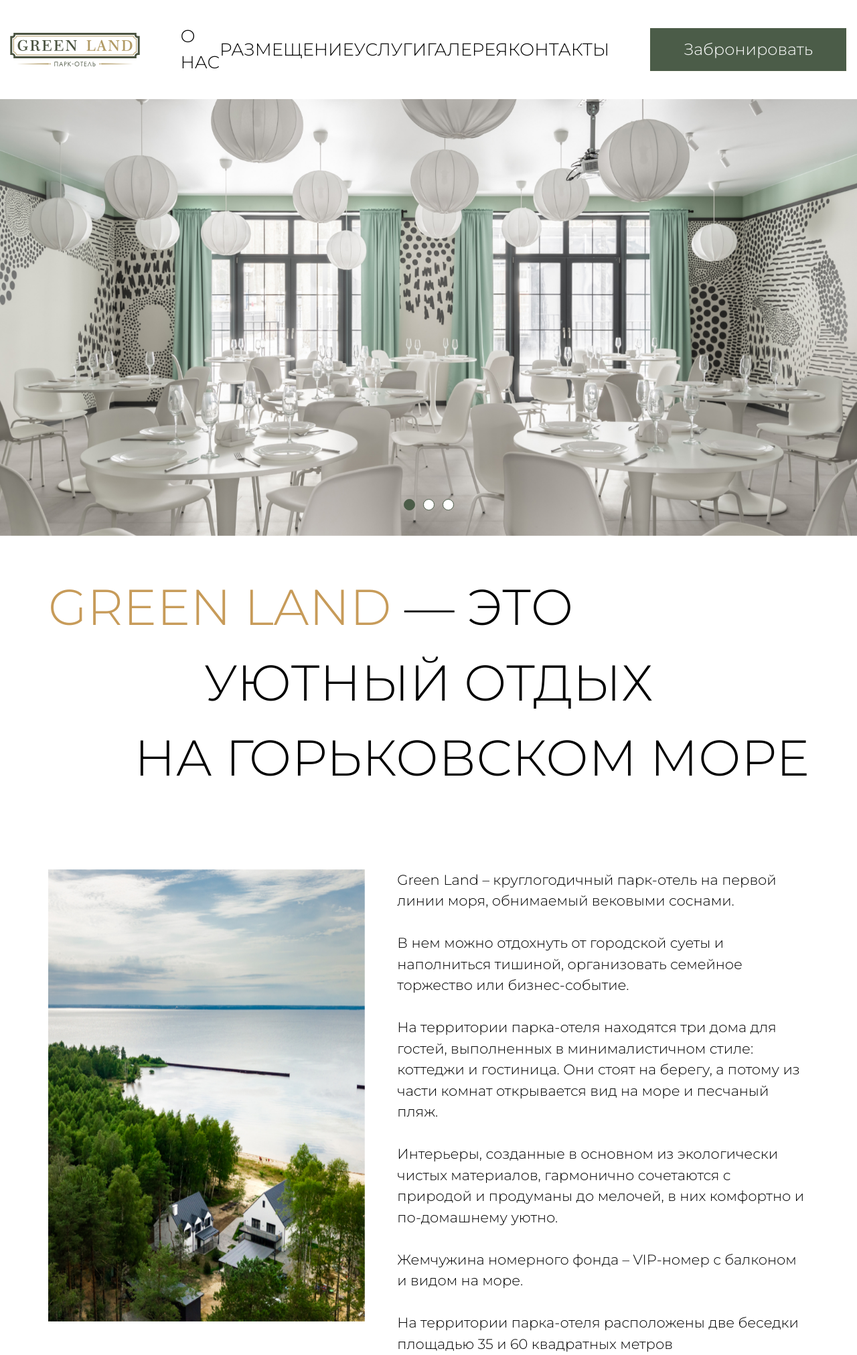
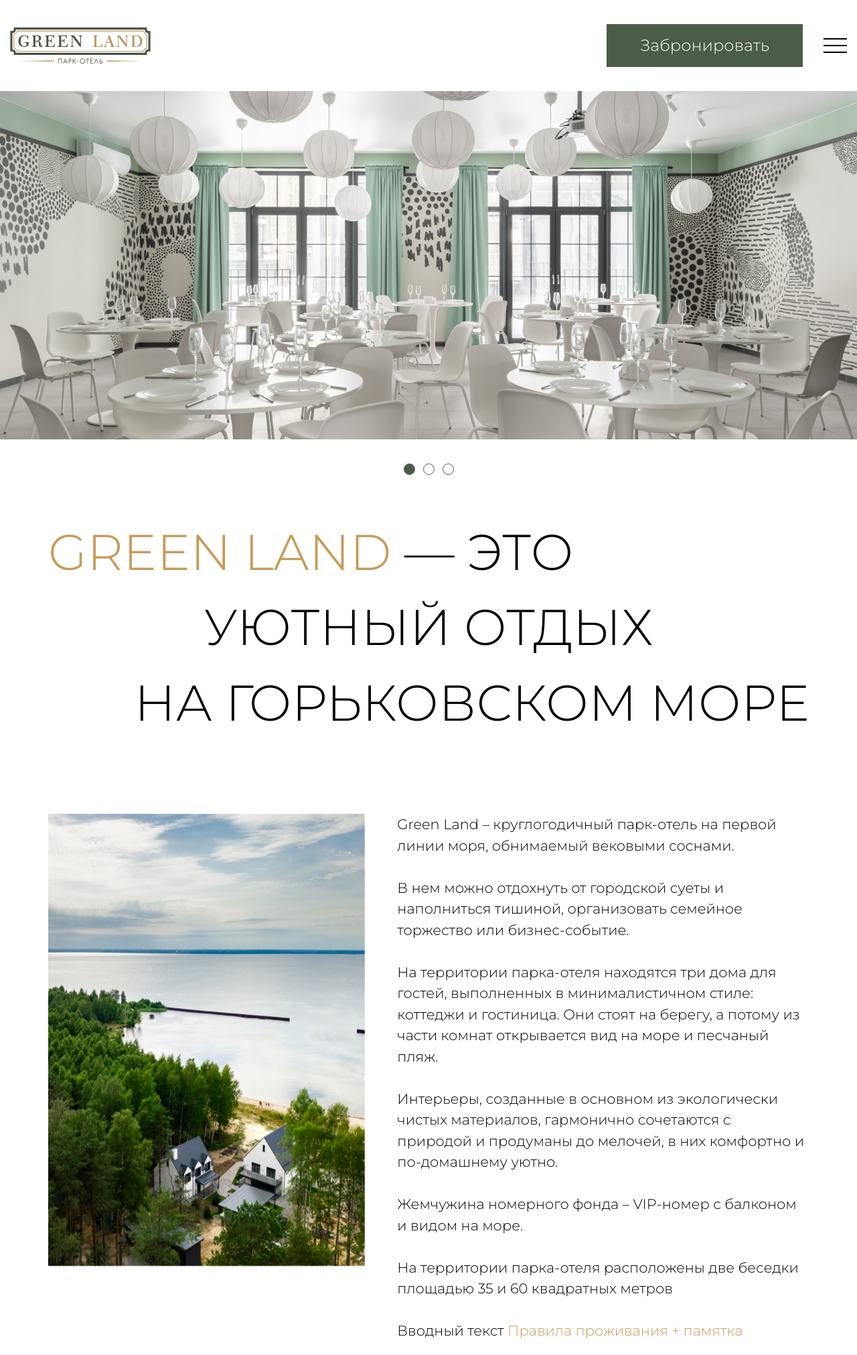
Before and after one commit to acr0matic/greenland, a PHP site: page / in a window 1280 px wide. Shown: the top 2023 px of the page at 67% size. Run offline with PHP 8.4, Linux system fonts and the light colour scheme; style sheets or scripts are compiled from the project's sources.

Commit message:
feat: первая итерация правок

```diff
--- a/src/layout/partial/header.php
+++ b/src/layout/partial/header.php
@@ -102,12 +102,12 @@
       </div>
       <!-- /.header__nav -->
 
-      <div class="header__action d-none d-md-block me-4 me-lg-0">
+      <div class="header__action d-none d-md-block">
         <a href="#callback" class="button button--header button-primary">Забронировать</a>
       </div>
       <!-- /.header__action -->
 
-      <div class="header__burger d-block d-lg-none">
+      <div class="header__burger">
         <button class="hamburger hamburger--squeeze" type="button">
           <span class="hamburger-box">
             <span class="hamburger-inner"></span>
--- a/src/post.php
+++ b/src/post.php
@@ -19,7 +19,7 @@
               </a>
             </picture>
 
-            <div class="post__thumb d-none">
+            <div class="post__thumb d-sm-none">
               <div class="row g-2">
                 <div class="col-3">
                   <picture class="catalog-item__picture lazy">
--- a/src/scss/components/button/_button.scss
+++ b/src/scss/components/button/_button.scss
@@ -33,6 +33,10 @@
     padding-left: 0;
   }
 
+  &--small {
+    font-size: $font-size__text--regular;
+  }
+
   &--header {
     @include breakpoint($breakpoint-tablet--large) {
       font-size: $font-size__text--big - 2px;
--- a/src/scss/components/slider/_hero.scss
+++ b/src/scss/components/slider/_hero.scss
@@ -1,6 +1,5 @@
 .slider-hero {
   .swiper-pagination {
-    position: absolute;
-    bottom: 30px;
+
   }
 }
--- a/src/scss/layout/common/_header.scss
+++ b/src/scss/layout/common/_header.scss
@@ -39,10 +39,36 @@
   }
 
   &__nav {
+    @include breakpoint(max-width 1300px) {
+      display: none;
+    }
+
     flex-grow: 1;
   }
 
   &__action {
+    @include breakpoint(max-width 1800px) {
+      margin-left: 0;
+
+      transform: scale(0.8);
+      transform-origin: center right;
+    }
+
+    @include breakpoint(max-width 1300px) {
+      margin-right: 30px;
+      margin-left: auto;
+
+      transform: none;
+    }
+
     margin-left: 60px;
   }
+
+  &__burger {
+    @include breakpoint(max-width 1300px) {
+      display: block;
+    }
+
+    display: none;
+  }
 }
--- a/src/scss/layout/common/_nav.scss
+++ b/src/scss/layout/common/_nav.scss
@@ -26,11 +26,7 @@
     }
 
     .nav__link {
-      @include breakpoint($breakpoint-laptop--medium) {
-        font-size: $font-size__text--large + 2px;
-      }
-
-      @include breakpoint($breakpoint-laptop) {
+      @include breakpoint(max-width 1800px) {
         font-size: $font-size__text--big;
       }
 
--- a/src/scss/layout/page/catalog/_card.scss
+++ b/src/scss/layout/page/catalog/_card.scss
@@ -19,6 +19,8 @@
   }
 
   &__title {
+    margin-bottom: 5px;
+
     font-size: 24px;
     line-height: 1;
   }
@@ -36,6 +38,8 @@
       display: flex;
       align-items: center;
 
+      font-size: $font-size__text--regular + 2px;
+
       &:not(:last-child) {
         margin-bottom: 15px;
       }
--- a/src/scss/layout/page/index/_about.scss
+++ b/src/scss/layout/page/index/_about.scss
@@ -1,4 +1,8 @@
 #about {
+  @include breakpoint($breakpoint-tablet) {
+    margin-top: 80px;
+  }
+
   margin-top: 50px;
 }
 
--- a/src/scss/layout/page/index/_hero.scss
+++ b/src/scss/layout/page/index/_hero.scss
@@ -13,25 +13,6 @@
     }
 
     width: 100%;
-    height: calc(100vh - var(--header-height));
-  }
-
-  &__action {
-    @include breakpoint($breakpoint-tablet) {
-      bottom: -90px;
-      width: 95%;
-    }
-
-    position: absolute;
-    bottom: 10%;
-    left: 50%;
-
-    transform: translateX(-50%);
-
-    .button {
-      @include breakpoint($breakpoint-tablet) {
-        width: 100%;
-      }
-    }
+    height: calc(82vh - var(--header-height));
   }
 }
--- a/src/scss/layout/page/index/service/_item.scss
+++ b/src/scss/layout/page/index/service/_item.scss
@@ -2,6 +2,10 @@
   &__picture {
     @include breakpoint($breakpoint-laptop--medium) {
       margin-bottom: 20px;
+    }
+
+    @include breakpoint($breakpoint-tablet) {
+      margin-bottom: 12px;
     }
 
     margin-bottom: 24px;
@@ -12,8 +16,11 @@
       font-size: 24px;
     }
 
+    @include breakpoint($breakpoint-tablet) {
+      font-size: 21px;
+    }
+
     font-size: 40px;
-    line-height: 1;
   }
 
   &__price {
@@ -21,6 +28,12 @@
       font-size: 20px;
     }
 
-    font-size: 32px;
+    @include breakpoint($breakpoint-tablet) {
+      margin-top: 0;
+      font-size: 16px;
+    }
+
+    margin-top: -5px;
+    font-size: 28px;
   }
 }
--- a/src/scss/layout/page/post/_post.scss
+++ b/src/scss/layout/page/post/_post.scss
@@ -72,9 +72,17 @@
 
     @include breakpoint($breakpoint-mobile--large) {
       position: static !important;
+      height: 240px;
     }
 
     height: 666px;
+    transition: $transition ease;
+
+    @media (hover: hover) {
+      &:hover {
+        opacity: 0.8;
+      }
+    }
   }
 
   &__thumb {
--- a/src/scss/layout/partials/element/logo/_logo.scss
+++ b/src/scss/layout/partials/element/logo/_logo.scss
@@ -8,7 +8,7 @@
   }
 
   &--header {
-    @include breakpoint($breakpoint-laptop--medium) {
+    @include breakpoint(max-width 1800px) {
       width: 210px;
     }
 
--- a/src/scss/layout/partials/section/_callback.scss
+++ b/src/scss/layout/partials/section/_callback.scss
@@ -4,7 +4,7 @@
   }
 
   .section__title {
-    @include breakpoint($breakpoint-laptop) {
+    @include breakpoint($breakpoint-laptop--medium) {
       br {
         display: none;
       }
--- a/src/scss/vendors-extended/_swiper.scss
+++ b/src/scss/vendors-extended/_swiper.scss
@@ -1,4 +1,4 @@
-/* purgecss start igonre */
+/* purgecss start ignore */
 
 .swiper {
   &-control {
@@ -80,4 +80,4 @@
   }
 }
 
-/* purgecss end igonre */
+/* purgecss end ignore */
--- a/src/scss/vendors/swiper/_swiper.scss
+++ b/src/scss/vendors/swiper/_swiper.scss
@@ -10,7 +10,7 @@
  * Released on: September 15, 2022
  */
 
- /* purgecss start igonre */
+ /* purgecss start ignore */
 
 @font-face {
   font-family: swiper-icons;
@@ -652,4 +652,4 @@ button.swiper-pagination-bullet {
   overflow: hidden;
 }
 
-/* purgecss end igonre */
+/* purgecss end ignore */
```
Also changed, not shown: src/catalog.php (+8 -8 lines).
